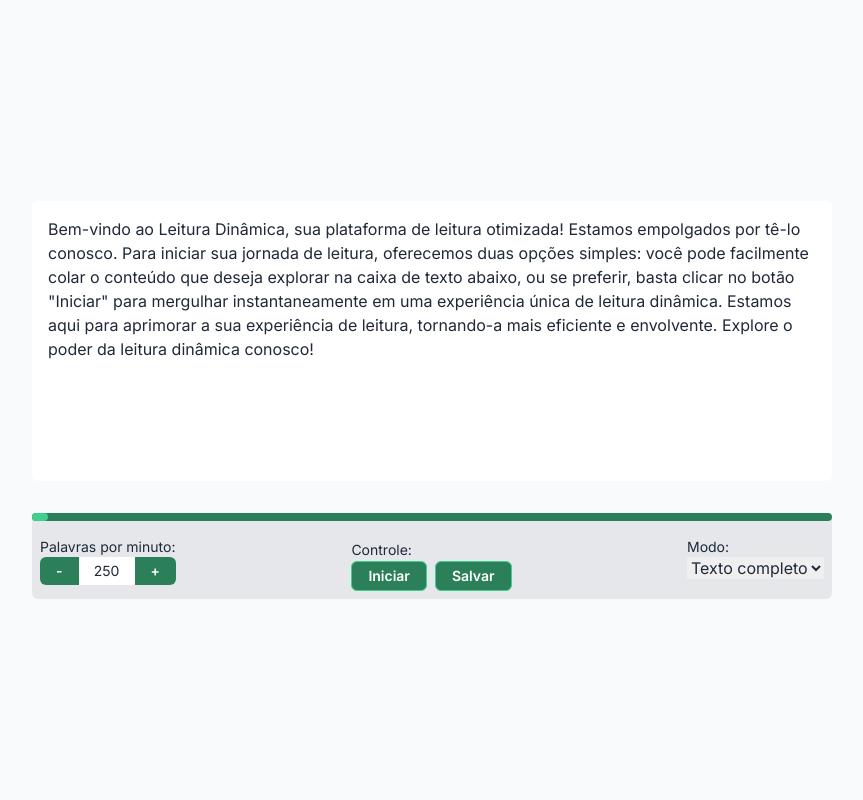
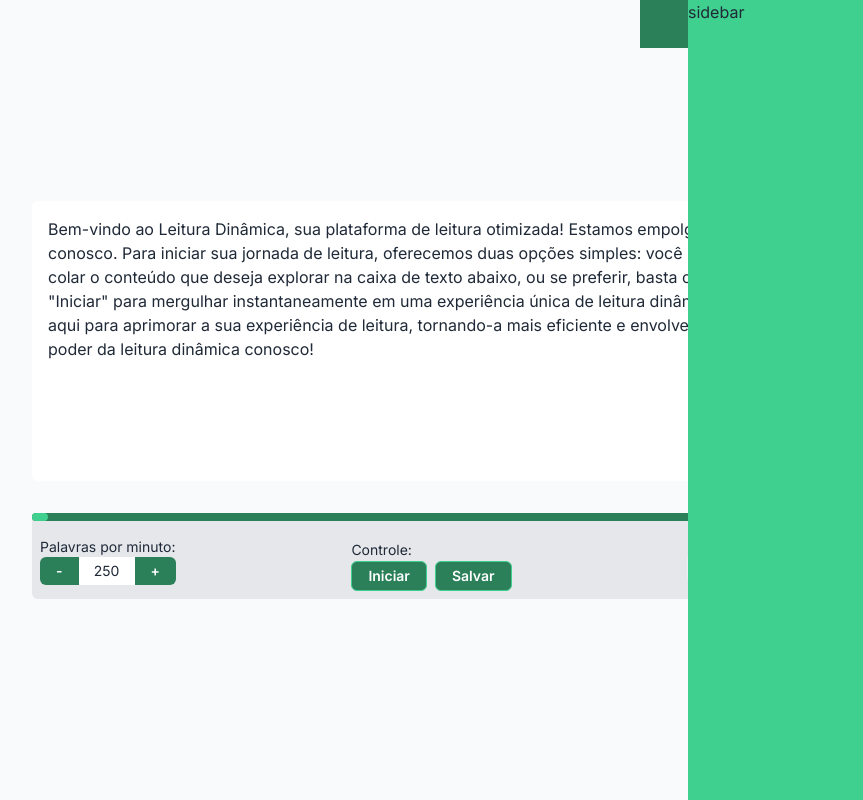
Before and after one commit to srdmatheus/leitura-dinamica, a Next.js app: page / in a window 1280 px wide. Shown: the whole page, without its empty margins (208-1071 px from the left). Built offline with nearby package versions, Linux system fonts and the light colour scheme.

Commit message:
wip: < SideBar />

```diff
--- a/src/app/page.tsx
+++ b/src/app/page.tsx
@@ -1,6 +1,7 @@
 'use client';
 
 import { Settings } from '@/components/settings';
+import { SideBar } from '@/components/side-bar';
 import { WordPasser } from '@/components/word-passer';
 import { usePlayerContext } from '@/contexts/player';
 import { useState } from 'react';
@@ -8,10 +9,15 @@ import { useState } from 'react';
 export default function Home() {
   const [editMode, setEditMode] = useState(true);
   const [variantMode, setVariantMode] = useState<'unique' | 'text'>('unique');
+  const [sideBarIsOpen, setSideBarIsOpen] = useState(false);
   const { updateText, text } = usePlayerContext();
 
   return (
     <div className="mx-auto flex h-[100dvh] items-center justify-center">
+      <SideBar
+        className={sideBarIsOpen ? '-right-96' : ''}
+        onClick={() => setSideBarIsOpen((prev) => !prev)}
+      />
       <div className="flex min-w-[800px] flex-col gap-8">
         {editMode ? (
           <textarea
--- /dev/null
+++ b/src/components/side-bar.tsx
@@ -0,0 +1,21 @@
+import { cn } from '@/utils/cn';
+import { ComponentProps } from 'react';
+
+type SideBarProps = ComponentProps<'div'> & {
+  className?: string;
+};
+
+export const SideBar = ({ className, ...props }: SideBarProps) => {
+  return (
+    <div
+      className={cn(
+        'absolute right-0 z-50 h-[100dvh] w-96 bg-brand transition-all',
+        className
+      )}
+      {...props}
+    >
+      <div className="absolute -left-12 h-12 w-12 bg-brand-button" />
+      sidebar
+    </div>
+  );
+};
```
